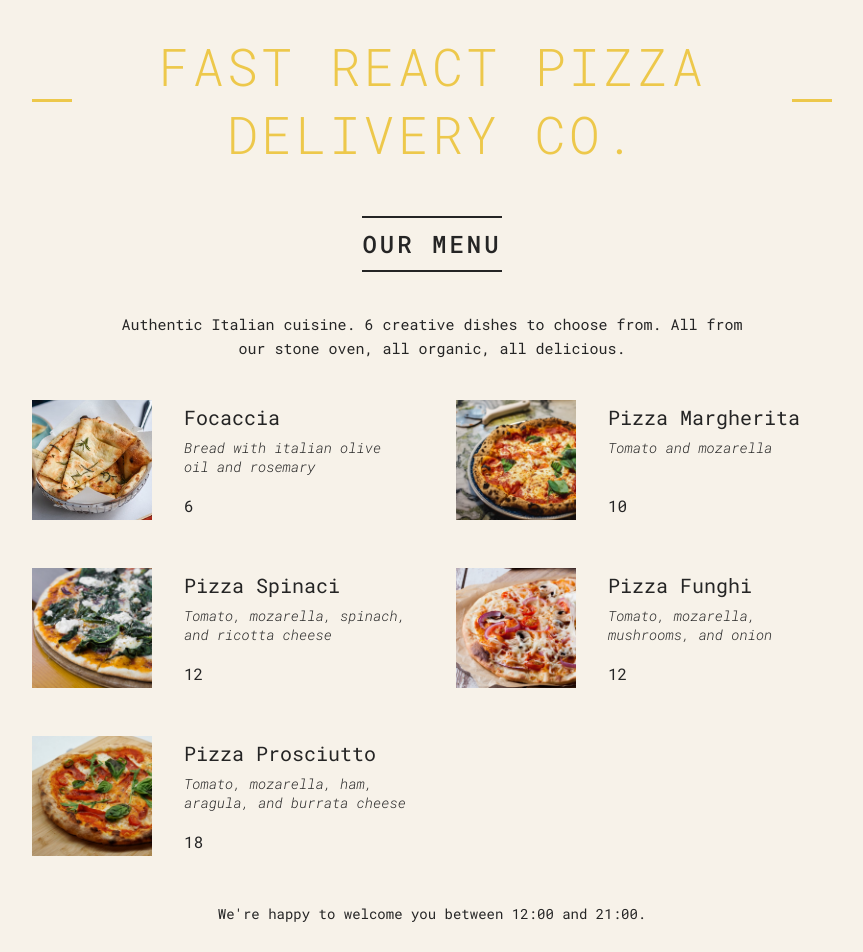
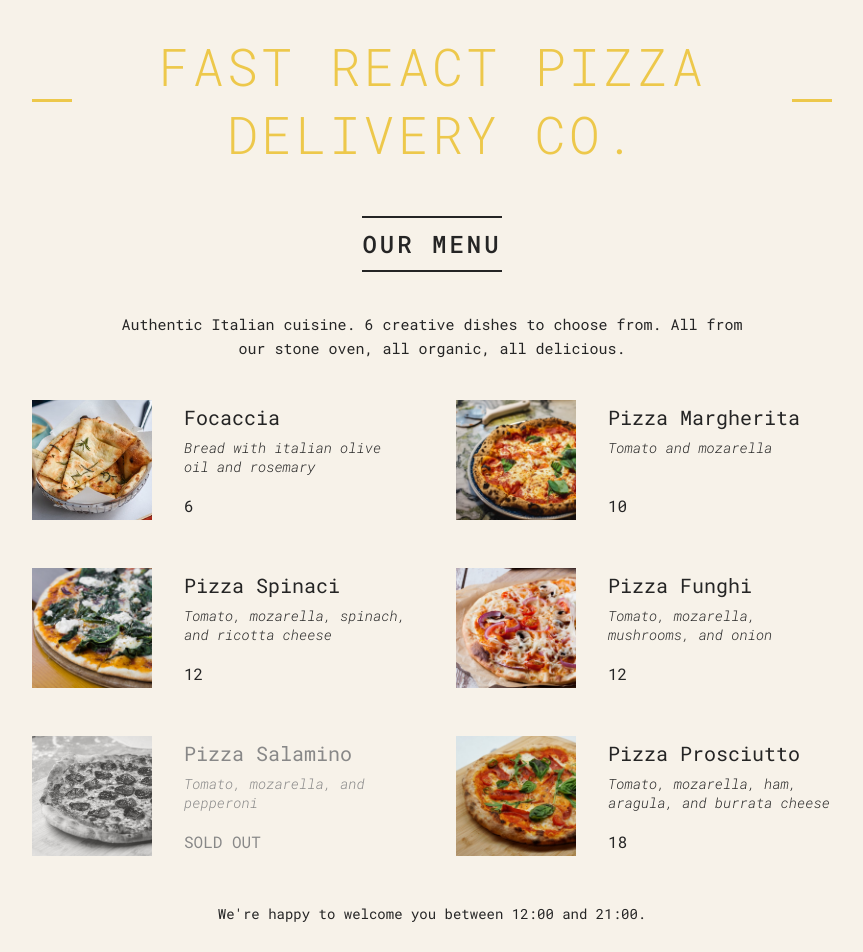
Before and after one commit to BatuhanKIRICI/PizzaMenu, a React (Create React App) app: page / in a window 1280 px wide. Shown: the top 952 px of the page, without its empty margins (208-1071 px from the left). Built offline with nearby package versions, Linux system fonts and the light colour scheme.

Commit message:
"Setting classes and texts conditionally"

```diff
--- a/public/index.html
+++ b/public/index.html
@@ -2,7 +2,7 @@
 <html lang="en">
   <head>
     <meta charset="utf-8" />
-    <title>React App</title>
+    <title>Fast React Pizza Delivery Co.</title>
   </head>
   <body>
     <div id="root"></div>
--- a/src/App.js
+++ b/src/App.js
@@ -92,15 +92,15 @@
 }
 
 function Pizza({ pizzaObj }) {
-  if (pizzaObj.soldOut) return null;
+  // if (pizzaObj.soldOut) return null;
 
   return (
-    <li className="pizza">
+    <li className={`pizza ${pizzaObj.soldOut ? "sold-out" : ""}`}>
       <img src={pizzaObj.photoName} alt={pizzaObj.name} />
       <div>
         <h3>{pizzaObj.name}</h3>
         <p>{pizzaObj.ingredients}</p>
-        <span>{pizzaObj.price}</span>
+        <span>{pizzaObj.soldOut ? "SOLD OUT" : pizzaObj.price}</span>
       </div>
     </li>
   );
```
